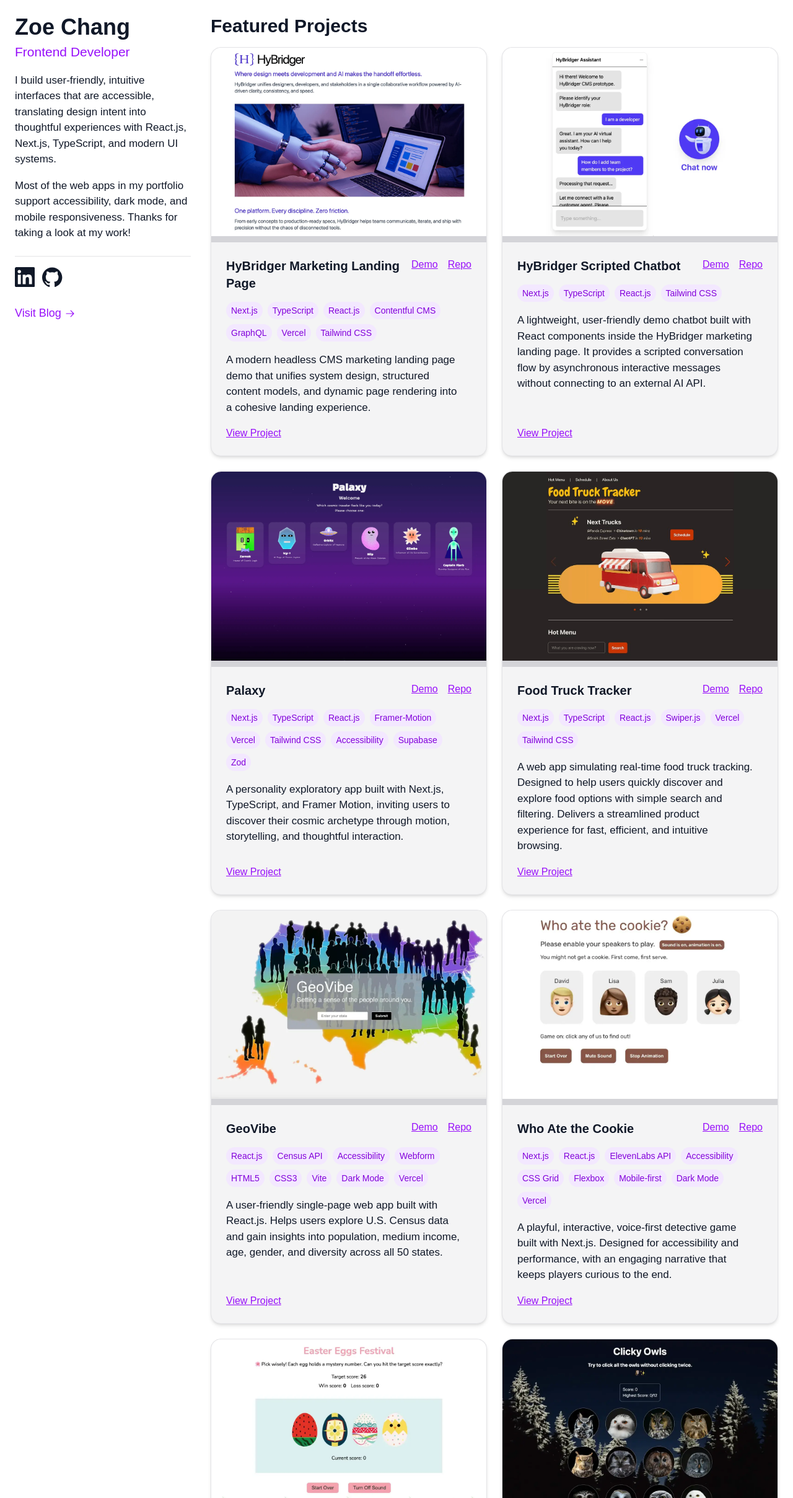
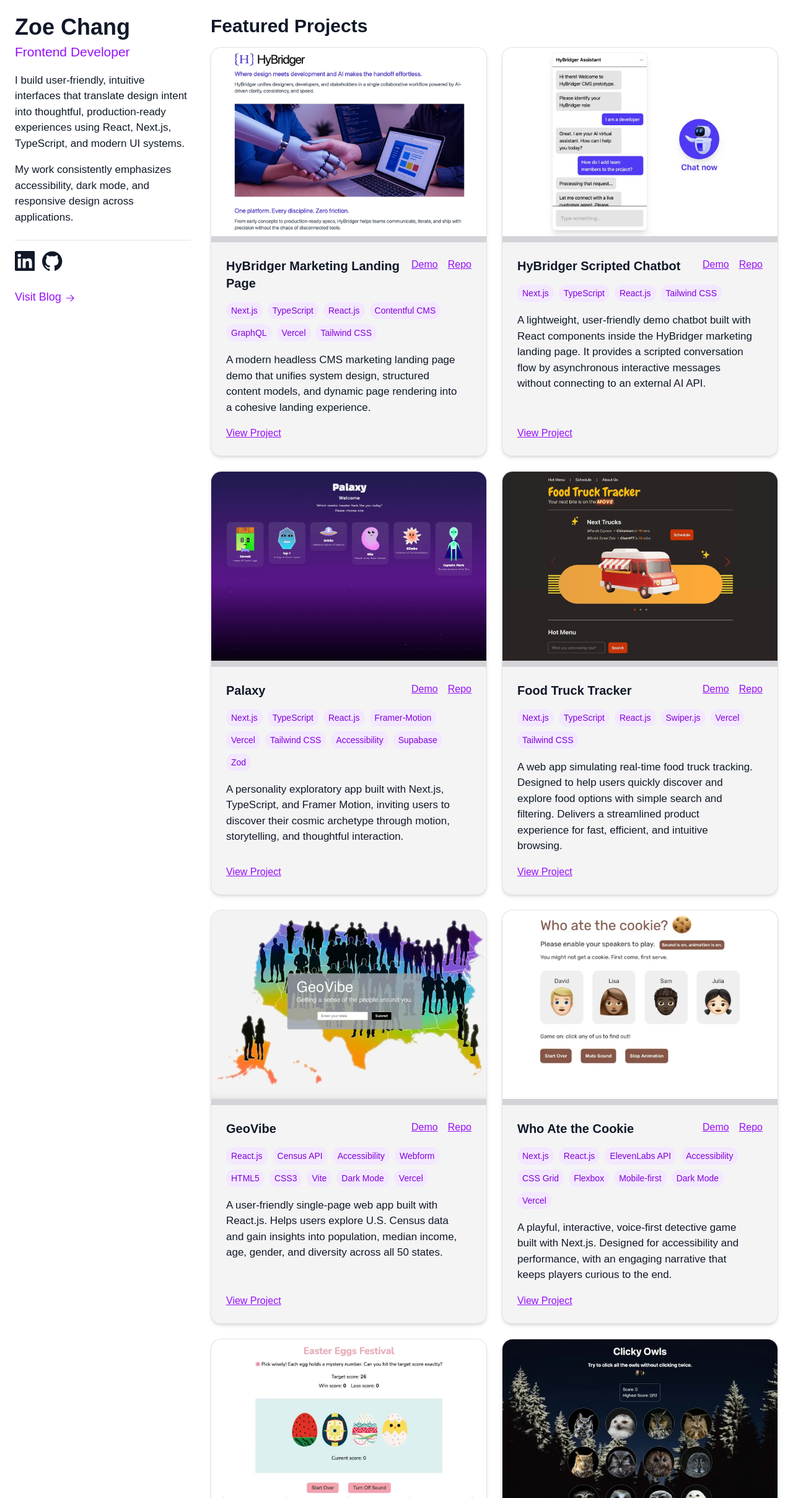
Before and after one commit to zcdev/my-portfolio, a Next.js app: page / in a window 1280 px wide. Shown: the top 2417 px of the page at 62% size. Built offline with nearby package versions, Linux system fonts and the light colour scheme.

Commit message:
docs(bio): update bio descriptions

```diff
--- a/src/app/content/docs/geovibe.mdx
+++ b/src/app/content/docs/geovibe.mdx
@@ -3,7 +3,7 @@
 title: "GeoVibe"
 slug: "geovibe"
 tech: ["React.js", "Census API", "Accessibility", "Webform", "HTML5", "CSS3", "Vite", "Dark Mode", "Vercel"]
-description: "A user-friendly single-page web app built with React.js. Helps users explore U.S. Census data and gain insights into population, medium income, age, gender, and diversity across all 50 states."
+description: "A user-friendly single-page web app built with React.js. Helps users explore U.S. Census data and gain insights into population, median income, age, gender, and diversity across all 50 states."
 demo: "geovibe.vercel.app"
 repo: "github.com/zcdev/geovibe"
 ---
--- a/src/app/page.tsx
+++ b/src/app/page.tsx
@@ -11,10 +11,10 @@
           Frontend Developer
         </h2>
         <p className="text-base text-[17px] mb-4">
-          I build user-friendly, intuitive interfaces that are accessible, translating design intent into thoughtful experiences with React.js, Next.js, TypeScript, and modern UI systems.
+          I build user-friendly, intuitive interfaces that translate design intent into thoughtful, production-ready experiences using React, Next.js, TypeScript, and modern UI systems.
         </p>
         <p className="text-base text-[17px] mb-5 pb-6 border-b-1 border-zinc-200">
-          Most of the web apps in my portfolio support accessibility, dark mode, and mobile responsiveness. Thanks for taking a look at my work!
+          My work consistently emphasizes accessibility, dark mode, and responsive design across applications.
         </p>
         <IconLinksSection />
       </aside>
```
